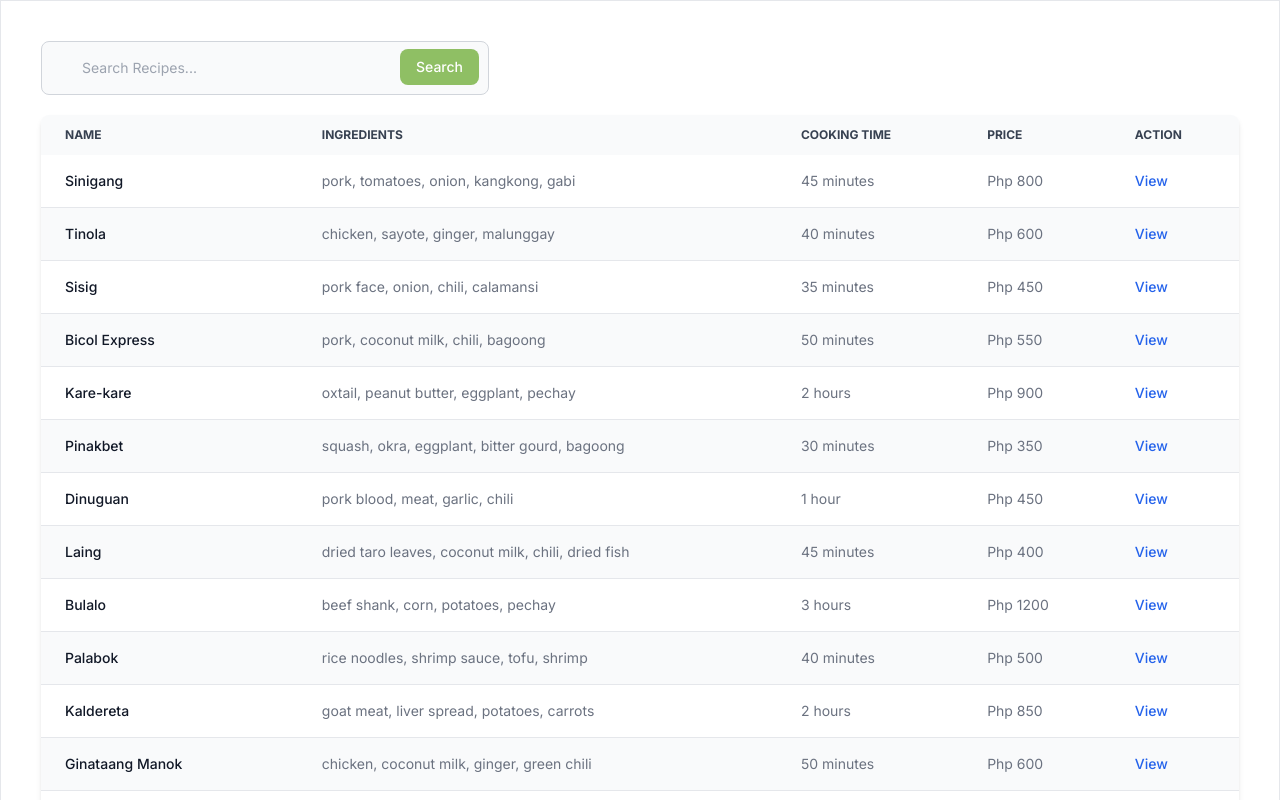
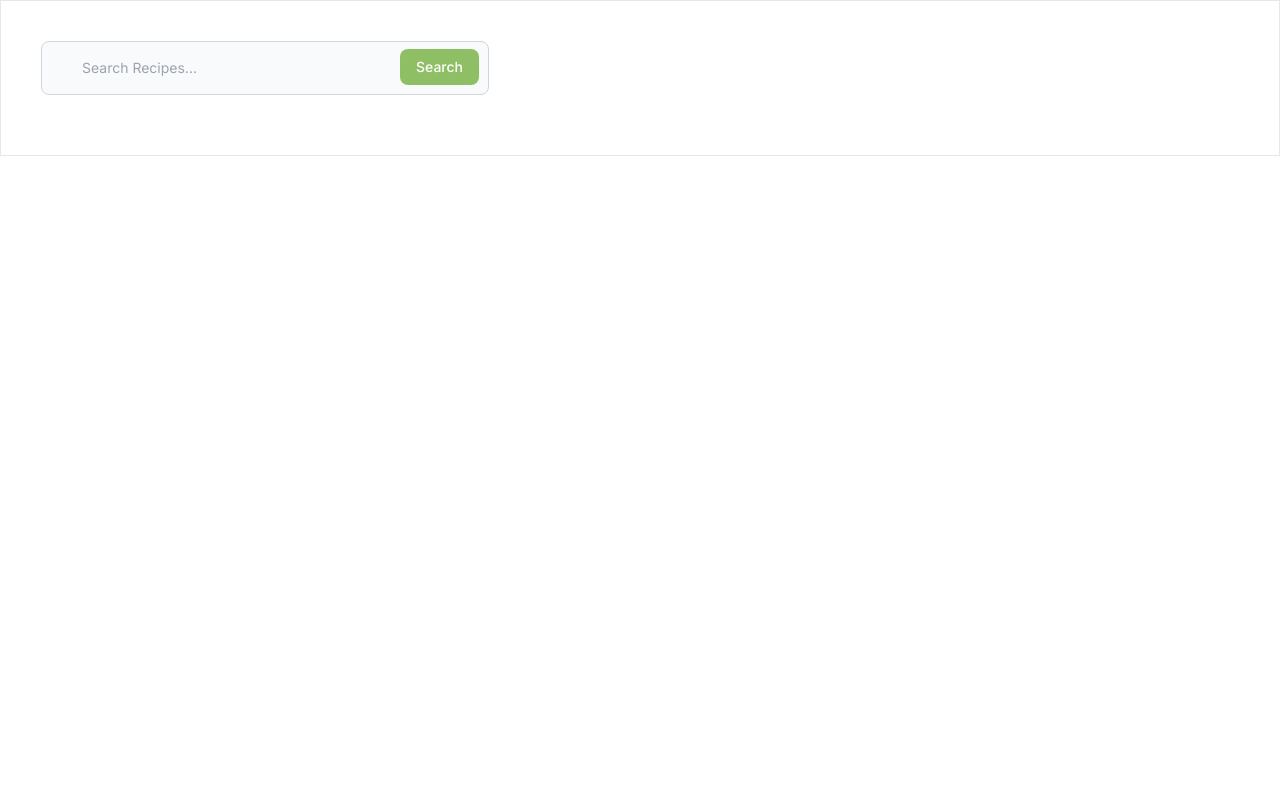
Before and after one commit to JoseTomanan/cs192-lutong-bahay, a SvelteKit app in the folder frontend/: page /recipes in a window 1280 px wide. Shown: the top 800 px of the page. Built offline with nearby package versions, Linux system fonts and the light colour scheme.

Commit message:
feat(Component): Add recipe card component

```diff
--- a/frontend/src/hooks.server.ts
+++ b/frontend/src/hooks.server.ts
@@ -4,21 +4,23 @@ import type { Handle } from '@sveltejs/kit';
 export const handle: Handle = async ({ event, resolve }) => {
     const protectedRoutes = ['/home', '/recipes', '/users', '/profile'];
     const publicRoutes = ['/login'];
+    const devRoutes = ['/dbtest']   // add routes here that we can test for convenience;
+                                    // when in production, this should be empty
+
     const authenticated = event.cookies.get('authenticated')
+    const path = event.url.pathname
 
-    console.log(`authenticated: ${authenticated}`)
-
-    if (authenticated) {
-        if (!protectedRoutes.includes(event.url.pathname)) {
+    if (devRoutes.includes(path)) {
+        // do nothing (for now)
+    }  else if (authenticated) {
+        if (!protectedRoutes.includes(path)) {
             throw redirect(303, '/home');
         }
     } else {
-        if (!publicRoutes.includes(event.url.pathname)) {
+        if (!publicRoutes.includes(path)) {
             throw redirect(303, '/login');
         }
     }
 
-
-
     return resolve(event);
 };
--- a/frontend/src/lib/components/Navbar.svelte
+++ b/frontend/src/lib/components/Navbar.svelte
@@ -20,7 +20,7 @@
 
     <button
       on:click={logout}
-        class="px-3 py-2 rounded-md text-white bg-red-500 hover:bg-red-600"
+      class="px-3 py-2 rounded-md text-gray"
     >Log out</button>
   </div>
 </nav>
--- /dev/null
+++ b/frontend/src/lib/components/RecipeCard.svelte
@@ -0,0 +1,27 @@
+<script lang="ts">
+    export let name: string;
+    export let ingredients: string;
+    export let cooking_time: string;
+    export let price: string;
+</script>
+
+<div class="max-w-sm rounded overflow-hidden shadow-lg bg-white hover:shadow-xl transition-shadow">
+    <div class="px-6 py-4">
+        <div class="font-bold text-xl mb-2 text-gray-800">{name}</div>
+        <p class="text-gray-600 text-sm mb-2">
+            <span class="font-semibold">Cooking Time:</span> {cooking_time}
+        </p>
+        <p class="text-gray-600 text-sm mb-4">
+            <span class="font-semibold">Price:</span> {price}
+        </p>
+        <p class="text-gray-700 text-base">
+            <span class="font-semibold">Ingredients:</span><br>
+            {ingredients}
+        </p>
+    </div>
+    <div class="px-6 py-4">
+        <button class="bg-main hover:bg-main_dark text-white font-bold py-2 px-4 rounded">
+            View Recipe
+        </button>
+    </div>
+</div>
--- a/frontend/src/routes/login/+page.svelte
+++ b/frontend/src/routes/login/+page.svelte
@@ -80,7 +80,7 @@
               Log in
           </button>
 
-          <div class="flex items-center justify-center pt-7 pb-4">
+          <div class="flex items-center justify-center pt-3 pb-2">
               <hr class="flex-grow border-gray-200">
               <span class="px-4 text-gray-500">OR</span>
               <hr class="flex-grow border-gray-200">
--- a/frontend/src/routes/recipes/+page.svelte
+++ b/frontend/src/routes/recipes/+page.svelte
@@ -6,7 +6,11 @@
 
 
 <script lang="ts">
-  let tableContents = [
+  import RecipeCard from '$lib/components/RecipeCard.svelte'
+
+  async function searchRecipes() {
+    // currently hardcoded; this should make a request to the backend
+    recipes = [
       {name: 'Sinigang', ingredients: 'pork, tomatoes, onion, kangkong, gabi', cooking_time: '45 minutes', price: 'Php 800'},
       {name: 'Tinola', ingredients: 'chicken, sayote, ginger, malunggay', cooking_time: '40 minutes', price: 'Php 600'},
       {name: 'Sisig', ingredients: 'pork face, onion, chili, calamansi', cooking_time: '35 minutes', price: 'Php 450'},
@@ -28,12 +32,15 @@
       {name: 'Ginataang Kuhol', ingredients: 'snails, coconut milk, malunggay, chili', cooking_time: '45 minutes', price: 'Php 400'},
       {name: 'Pinangat', ingredients: 'tuna, gabi leaves, coconut milk, chili', cooking_time: '1 hour', price: 'Php 450'}
     ]
+  }
+
+  let recipes = []
 </script>
 
 <!-- FLOWBITE https://flowbite.com/docs/forms/search-input/ -->
 
 <div class="p-10 border space-y-5">
-  <form class="max-w-md">
+  <form on:submit|preventDefault={searchRecipes} class="max-w-md">
     <label for="search" class="mb-2 text-sm font-medium text-gray-900 sr-only">Search</label>
     <div class="relative">
         <div class="absolute inset-y-0 start-0 flex  ps-3 pointer-events-none">
@@ -49,50 +56,10 @@
 
 <!-- FLOWBITE https://flowbite.com/docs/components/tables/ -->
 
-<div class="relative overflow-x-auto shadow-md sm:rounded-lg">
-  <table class="w-full text-sm text-left rtl:text-right text-gray-500">
-      <thead class="text-xs text-gray-700 uppercase bg-gray-50">
-          <tr>
-              <th scope="col" class="px-6 py-3">
-                  Name
-              </th>
-              <th scope="col" class="px-6 py-3">
-                  Ingredients
-              </th>
-              <th scope="col" class="px-6 py-3">
-                  Cooking Time
-              </th>
-              <th scope="col" class="px-6 py-3">
-                  Price
-              </th>
-              <th scope="col" class="px-6 py-3">
-                  Action
-              </th>
-          </tr>
-      </thead>
-      <tbody>
-          {#each tableContents as {name, ingredients, cooking_time, price}, key}
-          <tr class="odd:bg-white even:bg-gray-50 border-b border-gray-200">
-            <th scope="row" class="px-6 py-4 font-medium text-gray-900 whitespace-nowrap">
-                {name}
-            </th>
-            <td class="px-6 py-4">
-                {ingredients}
-            </td>
-            <td class="px-6 py-4">
-                {cooking_time}
-            </td>
-            <td class="px-6 py-4">
-                {price}
-            </td>
-            <td class="px-6 py-4">
-                <a href="#" class="font-medium text-blue-600 hover:underline">View</a>
-            </td>
-          </tr>
+<div class="grid grid-cols-1 md:grid-cols-2 lg:grid-cols-3 gap-6">
+  {#each recipes as recipe}
+      <RecipeCard {...recipe} />
   {/each}
-
-  </table>
 </div>
 
-
 </div>
--- a/frontend/tailwind.config.ts
+++ b/frontend/tailwind.config.ts
@@ -9,18 +9,15 @@ export default {
 			'sans': ["Inter", "sans-serif"],
 		},
 		extend: {
-			/**
-			 * Elijah, not sure if you noticed but I already defined our
-			 * project's main colors in the Tailwind config;
-			 * If you need to use them you can just use these terms.
-			 * (You may erase these lines when you're done reading)
-			 */
 			colors: {
 				transparent: "transparent",
 				current: "currentColor",
 				main: "#8FBF64",
 				main_dark: "#6f964e",
 				secondary: "#D94D48",
+				secondary_dark: "#bf443f",
+				light_gray: "#bdbdbd", // gray-400
+				dark_gray: "#757575",  // gray-600
 				bg: "#F5F4E9",
 			}
 		}
```
Lines whose indentation alone changed are shown as unchanged.
